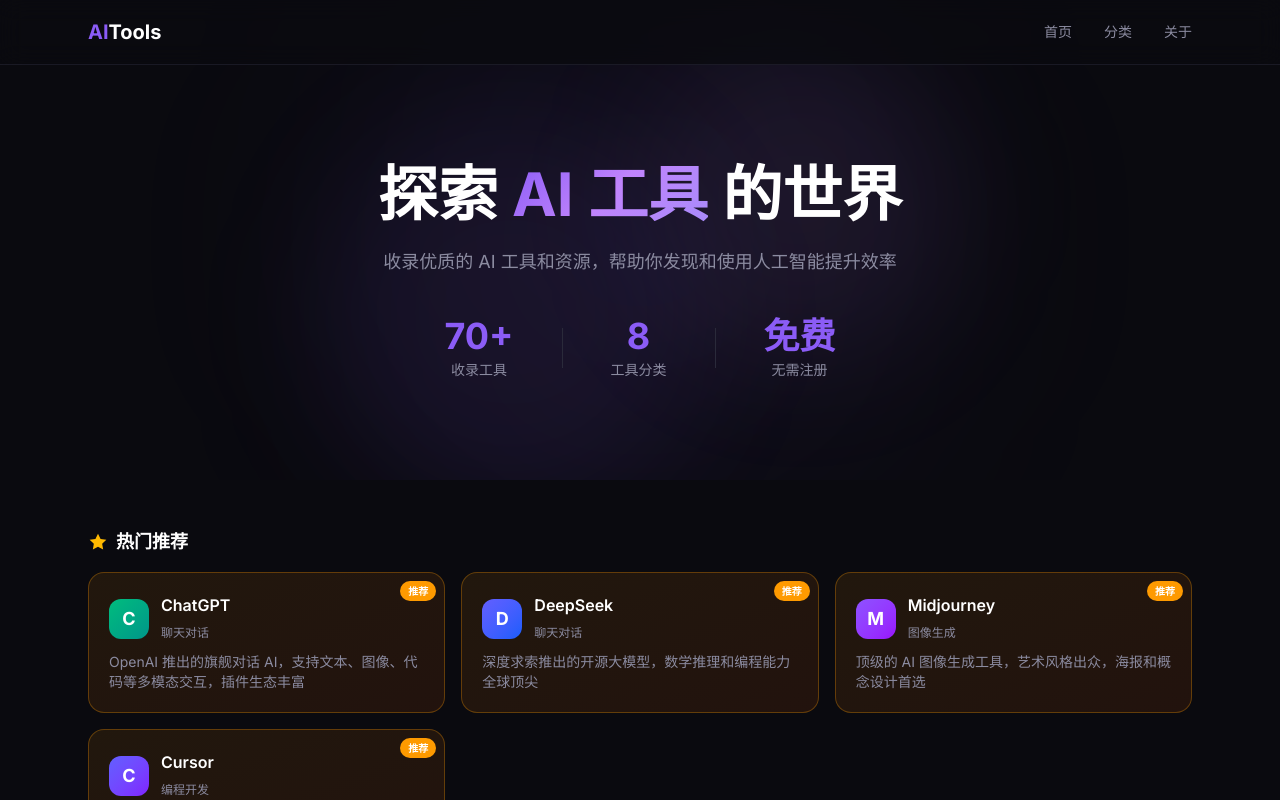
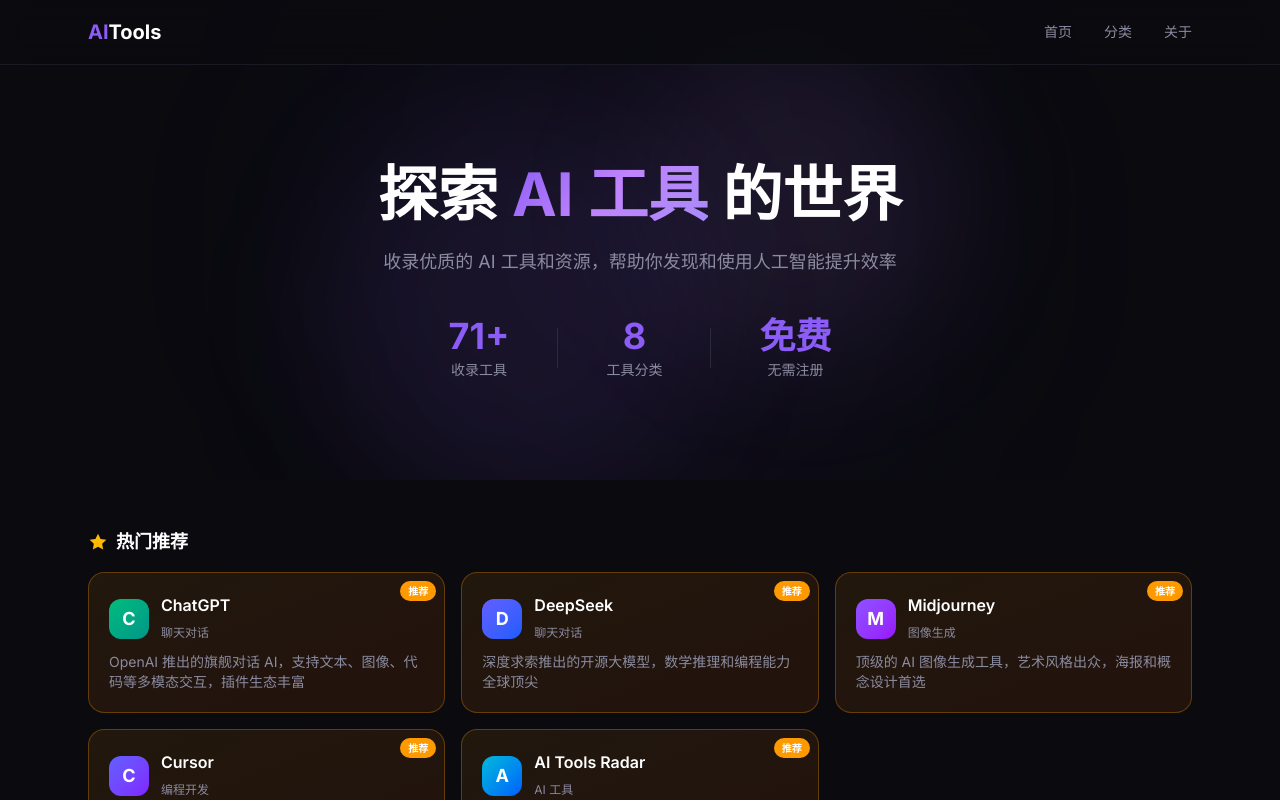
Before and after one commit to WadePan1017/ai-tools-site, a Vue app: page / in a window 1280 px wide. Shown: the top 800 px of the page. Built offline with nearby package versions, Linux system fonts and the light colour scheme.

Commit message:
Add AI Tools Radar

```diff
--- a/src/data/tools.js
+++ b/src/data/tools.js
@@ -694,6 +694,17 @@ export const tools = [
 
   // ========== AI 搜索 ==========
   {
+    name: 'AI Tools Radar',
+    featured: true,
+    description: 'AI 工具导航与产业资讯平台，帮助发现、比较和追踪 AI 产品，并提供每日 AI 行业资讯',
+    url: 'https://aitoolsradar.com',
+    category: 'search',
+    tags: ['工具导航', 'AI 资讯', '产品发现'],
+    gradient: 'from-cyan-500 to-blue-600',
+    pricing: 'freemium',
+    addedAt: '2026-09-16',
+  },
+  {
     name: 'Perplexity',
     description: 'AI 原生搜索引擎，提供带引用来源的精准答案，几乎无幻觉',
     url: 'https://www.perplexity.ai',
```
